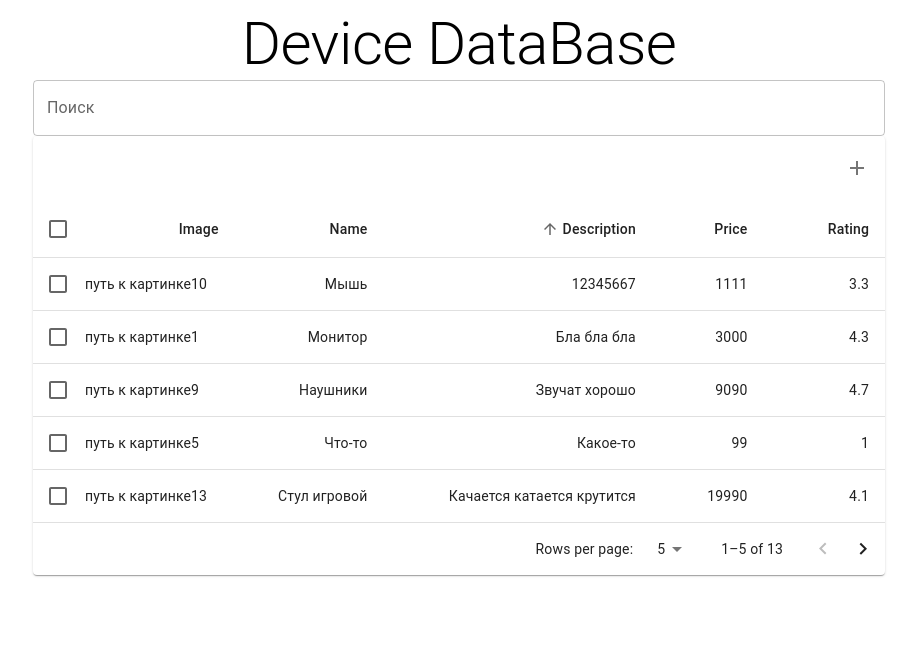
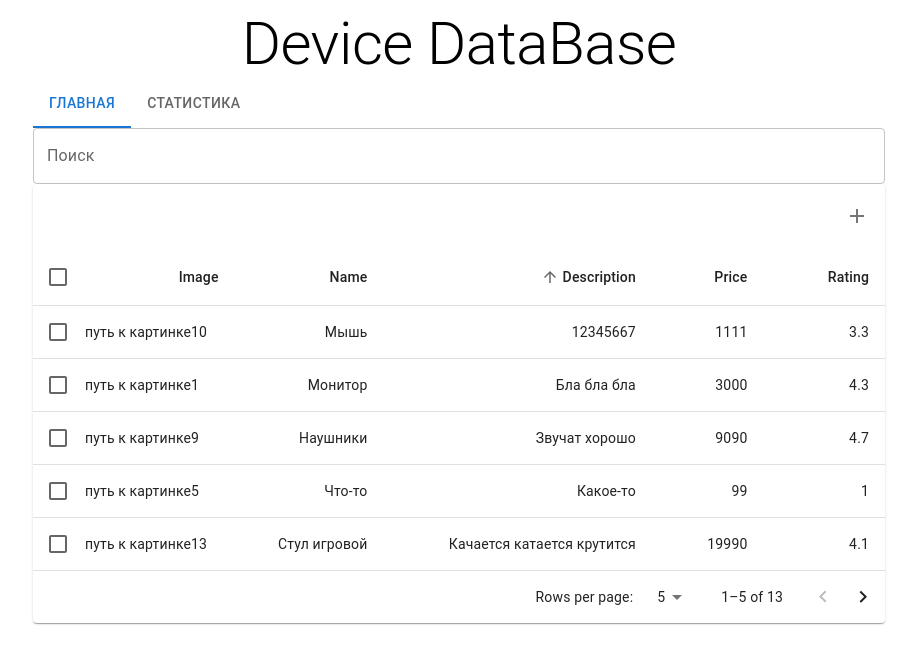
Before and after one commit to SadLun/diploma_web, a React (Vite) app in the folder diploma-app/: page / in a window 1280 px wide. Shown: the top 664 px of the page, without its empty margins (181-1098 px from the left). Built offline with nearby package versions, Linux system fonts and the light colour scheme.

Commit message:
navbar added

```diff
--- a/diploma-app/src/App.tsx
+++ b/diploma-app/src/App.tsx
@@ -1,8 +1,8 @@
 import { Provider } from 'react-redux'
 import store from './store/store'
 import { Container, Typography } from '@mui/material'
-import Table from './components/tableCell'
 import useMiddleClickSearch from './components/middleMouseClick'
+import NavTabs from './components/navbar'
 
 
 function App() {
@@ -11,7 +11,7 @@ function App() {
     <Provider store={store}>
       <Container maxWidth="md">
         <Typography component="h1" variant="h2" align="center">Device DataBase</Typography>
-        <Table />
+        <NavTabs />
       </Container>
     </Provider>
   )
--- /dev/null
+++ b/diploma-app/src/components/navbar.tsx
@@ -0,0 +1,82 @@
+import * as React from 'react';
+import Box from '@mui/material/Box';
+import Tabs from '@mui/material/Tabs';
+import Tab from '@mui/material/Tab';
+import Statistics from './statistics'
+import Table from './tableCell'
+
+function samePageLinkNavigation(
+  event: React.MouseEvent<HTMLAnchorElement, MouseEvent>,
+) {
+  if (
+    event.defaultPrevented ||
+    event.button !== 0 || // ignore everything but left-click
+    event.metaKey ||
+    event.ctrlKey ||
+    event.altKey ||
+    event.shiftKey
+  ) {
+    return false;
+  }
+  return true;
+}
+
+interface LinkTabProps {
+  label?: string;
+  href?: string;
+  selected?: boolean;
+}
+
+function LinkTab(props: LinkTabProps) {
+  return (
+    <Tab
+      component="a"
+      onClick={(event: React.MouseEvent<HTMLAnchorElement, MouseEvent>) => {
+        if (samePageLinkNavigation(event)) {
+          event.preventDefault();
+        }
+      }}
+      aria-current={props.selected && 'page'}
+      {...props}
+    />
+  );
+}
+
+export default function NavTabs() {
+  const [value, setValue] = React.useState(0);
+
+  const handleChange = (event: React.SyntheticEvent, newValue: number) => {
+    // event.type can be equal to focus with selectionFollowsFocus.
+    if (
+      event.type !== 'click' ||
+      (event.type === 'click' &&
+        samePageLinkNavigation(
+          event as React.MouseEvent<HTMLAnchorElement, MouseEvent>,
+        ))
+    ) {
+      setValue(newValue);
+    }
+  };
+
+  let component;
+
+  if (value === 0) {
+    component = <Table />;
+  } else if (value === 1) {
+    component = <Statistics />;
+  }
+
+  return (
+    <Box sx={{ width: '100%' }}>
+      <Tabs
+        value={value}
+        onChange={handleChange}
+        role="navigation"
+      >
+        <LinkTab label="Главная" href="/tableCell" />
+        <LinkTab label="Статистика" href="/statistics" />
+      </Tabs>
+      {component}
+    </Box>
+  );
+}
--- /dev/null
+++ b/diploma-app/src/components/statistics.tsx
@@ -0,0 +1,7 @@
+import React from 'react';
+
+const Statistics: React.FC = () => {
+    return <div>Statistics</div>
+}
+
+export default Statistics
```
